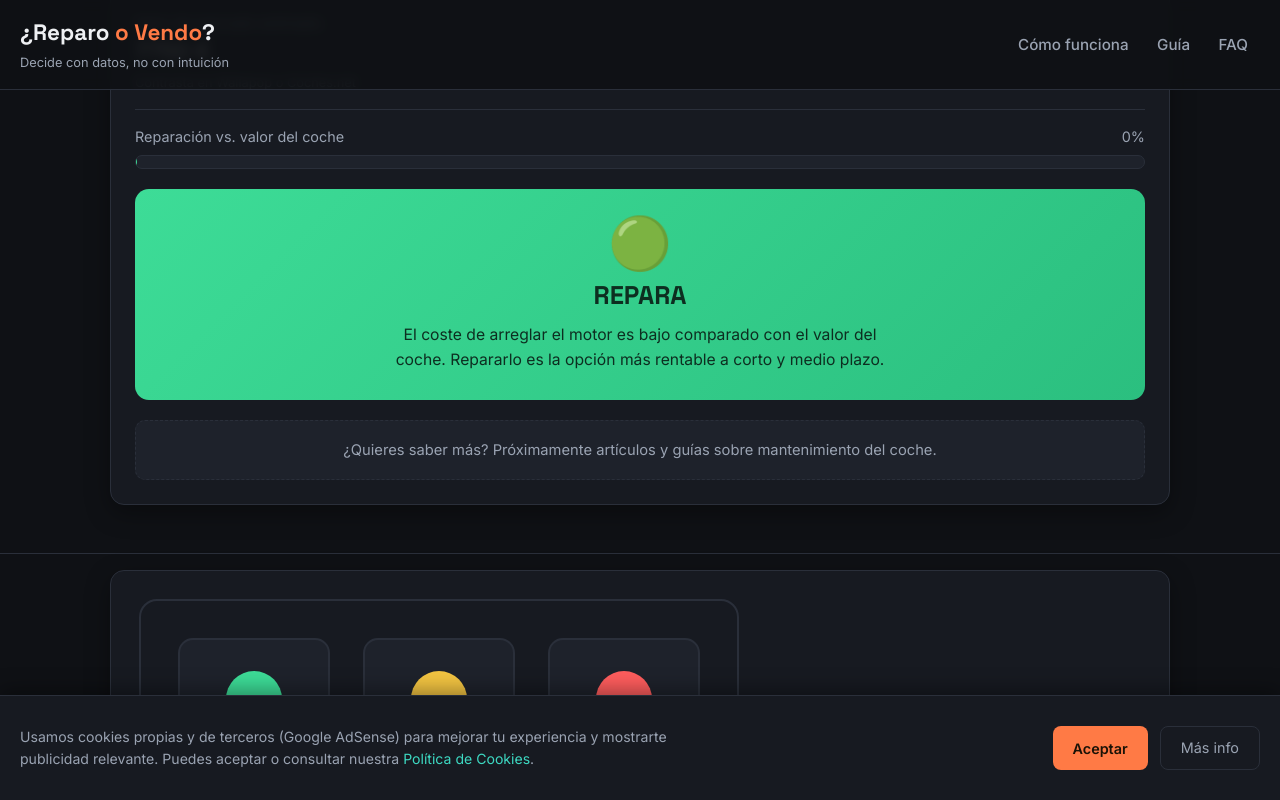
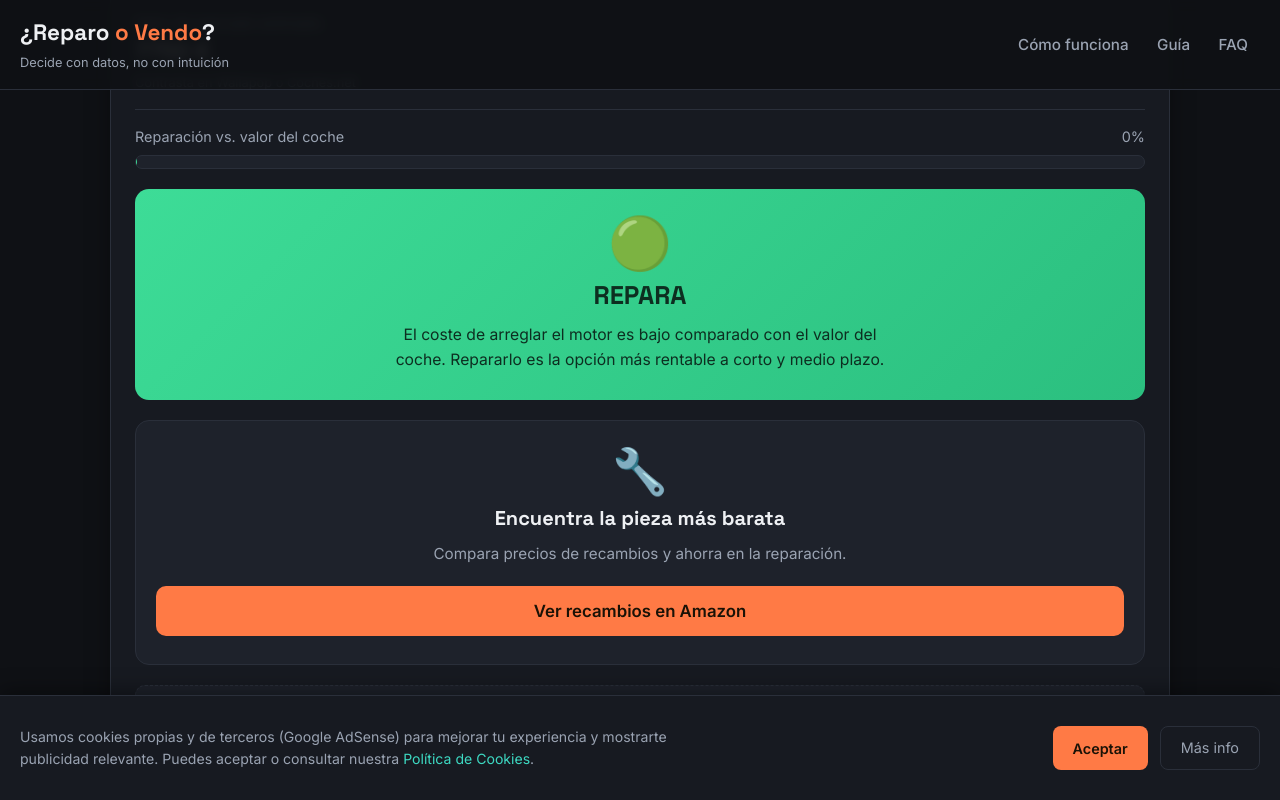
Before and after one commit to Escoda010/reparar-o-vender, a plain HTML site: page index.html in a window 1280 px wide. Both pictures are taken after typing "Sample", "5", "5" into the empty fields and a click on the button "Calcular ahora". Shown: the part 1468-2268 px from the top of the page. Drawn offline with Linux system fonts and the light colour scheme.

Commit message:
Anadir CTA dinamico segun veredicto (repara/valoralo/vende) en el resultado de la calculadora

```diff
--- a/index.html
+++ b/index.html
@@ -279,6 +279,61 @@
   .verdict.repara .title,.verdict.repara .explain{color:#0d2e20;}
   .verdict.valoralo .title,.verdict.valoralo .explain{color:#332300;}
   .verdict.vende .title,.verdict.vende .explain{color:#330808;}
+
+  .dynamic-cta{
+    background:var(--panel-2);
+    border:1px solid var(--border);
+    border-radius:var(--radius);
+    padding:1.75rem 1.25rem;
+    margin-bottom:1.25rem;
+    text-align:center;
+    display:none;
+    opacity:0;
+    transform:translateY(14px);
+    transition:opacity 0.45s ease, transform 0.45s ease;
+  }
+  .dynamic-cta.show{
+    display:block;
+    opacity:1;
+    transform:translateY(0);
+  }
+  .dynamic-cta-icon{
+    font-size:2.8rem;
+    line-height:1;
+    margin-bottom:0.6rem;
+  }
+  .dynamic-cta-title{
+    font-family:'Space Grotesk',sans-serif;
+    font-weight:700;
+    font-size:1.25rem;
+    margin-bottom:0.5rem;
+    color:var(--text);
+  }
+  .dynamic-cta-text{
+    color:var(--text-dim);
+    font-size:0.95rem;
+    max-width:480px;
+    margin:0 auto 1.25rem;
+  }
+  .dynamic-cta-btn{
+    display:block;
+    width:100%;
+    min-height:50px;
+    border-radius:10px;
+    font-weight:700;
+    font-size:1.05rem;
+    font-family:inherit;
+    text-decoration:none;
+    display:flex;
+    align-items:center;
+    justify-content:center;
+    transition:transform 0.15s ease, opacity 0.2s ease;
+  }
+  .dynamic-cta-btn:hover{transform:translateY(-1px);opacity:0.92;}
+  .dynamic-cta-btn:active{transform:translateY(0);}
+  .dynamic-cta-btn.btn-repara{background:#ff7a45;color:#1a1206;}
+  .dynamic-cta-btn.btn-valoralo{background:#f4c542;color:#332300;}
+  .dynamic-cta-btn.btn-vende{background:#3ddc97;color:#0d2e20;}
 
   .cta-box{
     background:var(--panel-2);
@@ -579,6 +634,13 @@
           <div class="explain" id="verdict-explain"></div>
         </div>
 
+        <div class="dynamic-cta" id="dynamic-cta">
+          <div class="dynamic-cta-icon" id="dynamic-cta-icon"></div>
+          <div class="dynamic-cta-title" id="dynamic-cta-title"></div>
+          <div class="dynamic-cta-text" id="dynamic-cta-text"></div>
+          <a class="dynamic-cta-btn" id="dynamic-cta-btn" href="#" target="_blank" rel="noopener"></a>
+        </div>
+
         <div class="cta-box">
           ¿Quieres saber más? Próximamente artículos y guías sobre mantenimiento del coche.
         </div>
@@ -830,6 +892,38 @@
   const verdictIcon = document.getElementById('verdict-icon');
   const verdictTitle = document.getElementById('verdict-title');
   const verdictExplain = document.getElementById('verdict-explain');
+  const dynamicCta = document.getElementById('dynamic-cta');
+  const dynamicCtaIcon = document.getElementById('dynamic-cta-icon');
+  const dynamicCtaTitle = document.getElementById('dynamic-cta-title');
+  const dynamicCtaText = document.getElementById('dynamic-cta-text');
+  const dynamicCtaBtn = document.getElementById('dynamic-cta-btn');
+
+  const ctaPorVeredicto = {
+    repara: {
+      icon: '🔧',
+      title: 'Encuentra la pieza más barata',
+      text: 'Compara precios de recambios y ahorra en la reparación.',
+      btnText: 'Ver recambios en Amazon',
+      btnHref: 'https://amzn.to/TUENLACE',
+      btnClass: 'btn-repara'
+    },
+    valoralo: {
+      icon: '📋',
+      title: 'Pide un segundo presupuesto',
+      text: 'Antes de decidir, compara presupuestos de talleres cerca de ti.',
+      btnText: 'Buscar talleres',
+      btnHref: 'https://TUENLACE',
+      btnClass: 'btn-valoralo'
+    },
+    vende: {
+      icon: '💶',
+      title: 'Tasa tu coche gratis ahora',
+      text: 'Descubre cuánto te dan por tu coche aunque esté averiado.',
+      btnText: 'Tasar mi coche',
+      btnHref: 'https://TUENLACE',
+      btnClass: 'btn-vende'
+    }
+  };
 
   const averiaTexto = {
     motor: 'el motor',
@@ -900,9 +994,19 @@
     verdictBox.className = 'verdict ' + color;
     verdictExplain.textContent = explicacion;
 
+    const cta = ctaPorVeredicto[color];
+    dynamicCtaIcon.textContent = cta.icon;
+    dynamicCtaTitle.textContent = cta.title;
+    dynamicCtaText.textContent = cta.text;
+    dynamicCtaBtn.textContent = cta.btnText;
+    dynamicCtaBtn.href = cta.btnHref;
+    dynamicCtaBtn.className = 'dynamic-cta-btn ' + cta.btnClass;
+
     resultCard.style.display = 'block';
+    dynamicCta.style.display = 'block';
     setTimeout(function() {
       resultCard.classList.add('show');
+      dynamicCta.classList.add('show');
       resultCard.scrollIntoView({ behavior: 'smooth', block: 'start' });
     }, 10);
   });
```
